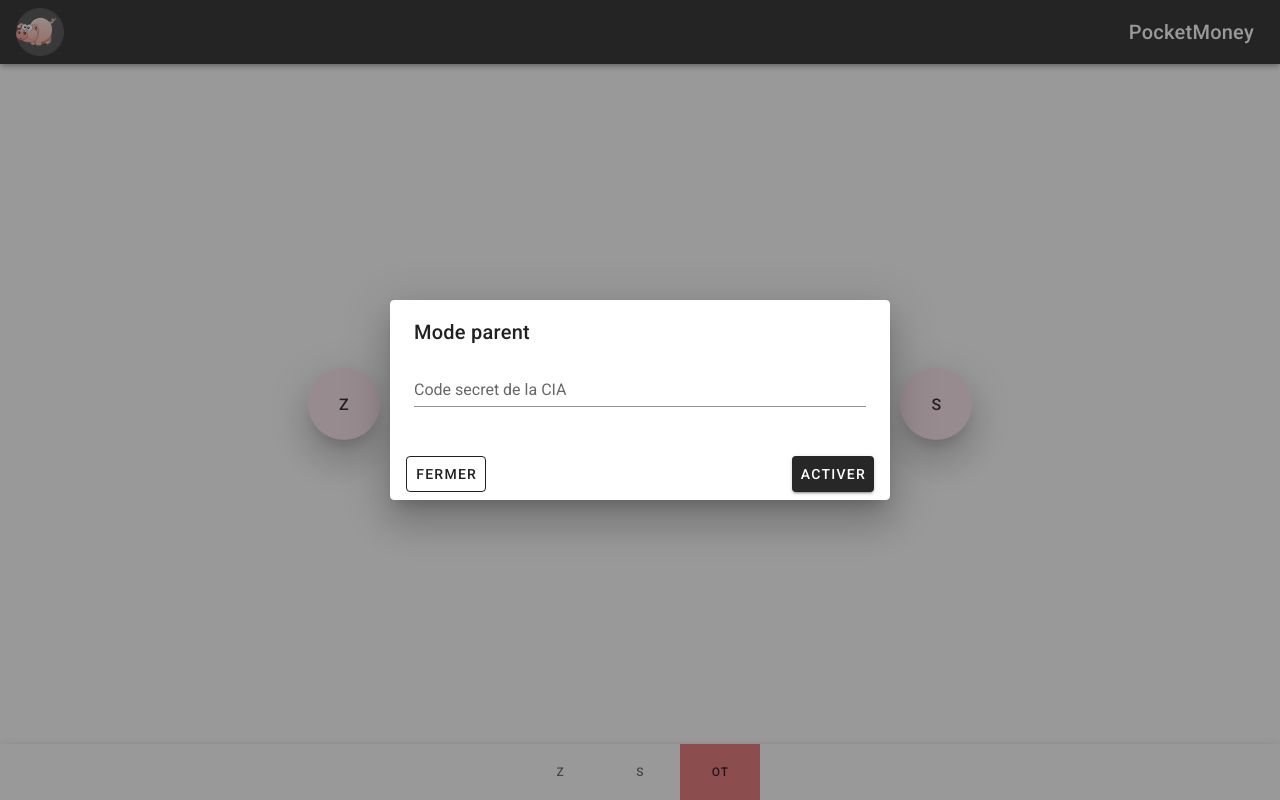
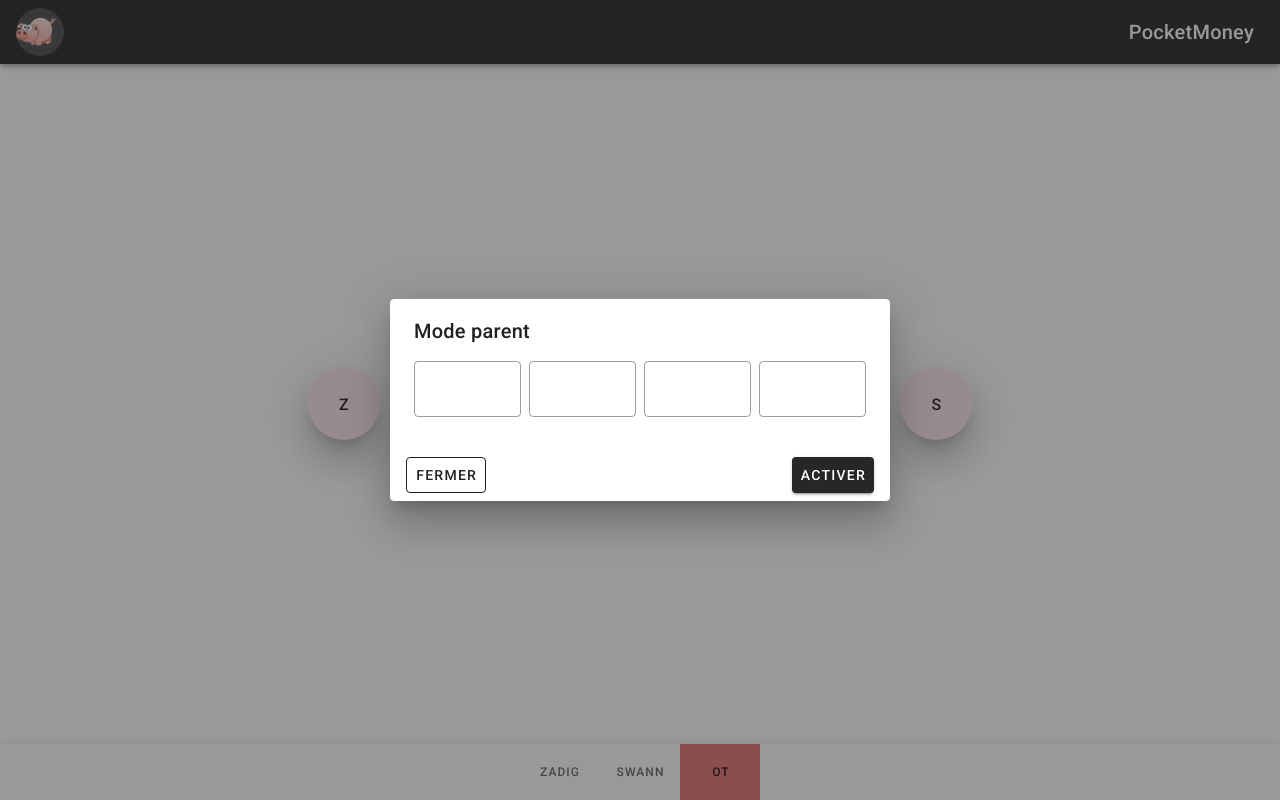
Before and after one commit to tibolan/pocketMoney, a Vue app: page / in a window 1280 px wide. Both pictures are taken after a click on the button "OT". Built offline with nearby package versions, Linux system fonts and the light colour scheme; no server answers.

Commit message:
change code to OTP

```diff
--- a/src/App.vue
+++ b/src/App.vue
@@ -33,25 +33,22 @@
 
     <v-bottom-navigation>
       <v-btn
-          fab
-          dark
           class="lighten-5"
-          @click="goToUserPage('zadig')"
-      >Z
+          active-class="dark"
+          :to="{name: 'user', params: {user: 'zadig'}}"
+      >ZADIG
       </v-btn>
 
       <v-btn
-          fab
-          dark
           class="lighten-5"
-          @click="goToUserPage('swann')"
-      >S
+          active-class="dark"
+          :to="{name: 'user', params: {user: 'swann'}}"
+      >SWANN
       </v-btn>
 
 
       <template v-if="parentMode">
         <v-btn
-            fab
             color="success"
             class="lighten-2"
             @click="removeParentMode"
@@ -65,7 +62,6 @@
         >
           <template v-slot:activator="{ on, attrs }">
             <v-btn
-                fab
                 v-bind="attrs"
                 v-on="on"
                 color="red"
@@ -78,15 +74,15 @@
               Mode parent
             </v-card-title>
             <v-card-text>
-              <v-text-field
+              <v-otp-input
+                  length="4"
+                  type="password"
                   label="Code secret de la CIA"
                   id="CIA"
                   required
                   v-model="code"
-                  type="password"
-                  inputmode="numeric"
                   :error="codeError"
-              ></v-text-field>
+              ></v-otp-input>
             </v-card-text>
             <v-card-actions>
               <v-btn
@@ -123,14 +119,6 @@ export default {
     ...mapState(['parentMode'])
   },
   methods: {
-    goToUserPage (name) {
-      this.$router.push({
-        name: "user",
-        params: {
-          user: name
-        }
-      })
-    },
     askParentMode () {
       this.askParentModeActivated = true
     },
--- a/src/views/User2.vue
+++ b/src/views/User2.vue
@@ -4,7 +4,6 @@
 
     <div style="text-align: center; margin: 10px 0">
       <input type="month" v-model="month">
-      <p>{{currentDay}}</p>
     </div>
     <v-sheet height="auto" v-if="currentUser">
       <v-calendar
@@ -229,6 +228,7 @@ export default {
       return dayjs(this.currentDay).format('DD MMMM YYYY')
     },
     amendsType () {
+      if (!this.referentials) return []
       return this.referentials.map((item) => {
         return {
           text: item.label,
```
